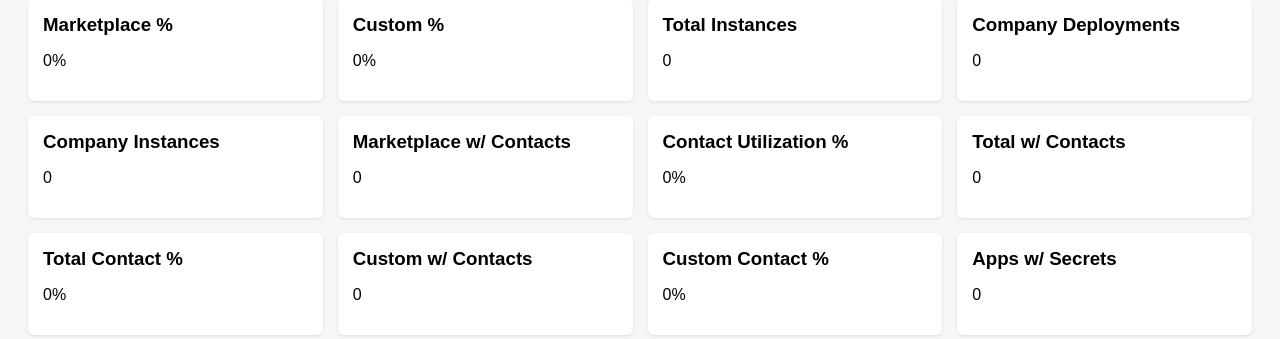
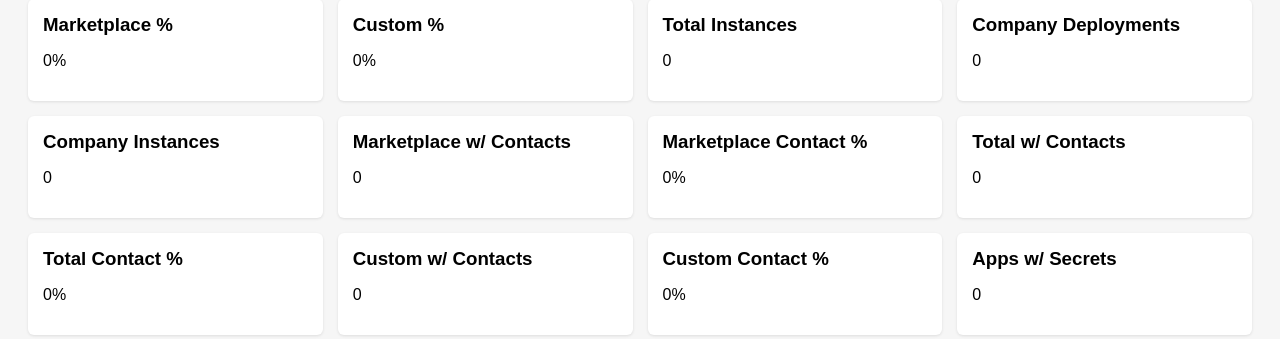
Before and after one commit to Kyuubi2709/fluxcloud-revenue-dashboard, a Flask app: page / in a window 1280 px wide. Shown: the part 282-621 px from the top of the page. Run offline with Flask 3, Linux system fonts and the light colour scheme; the visitor is signed in with stand-in values (Sample User, id 1); data that the repository does not hold is empty.

Commit message:
Update index.html

```diff
--- a/templates/index.html
+++ b/templates/index.html
@@ -71,7 +71,7 @@
         </div>
 
         <div class="stat-box">
-            <h3>Contact Utilization %</h3>
+            <h3>Marketplace Contact %</h3>
             <p id="marketplace-contact-pct">–</p>
         </div>
 
```
